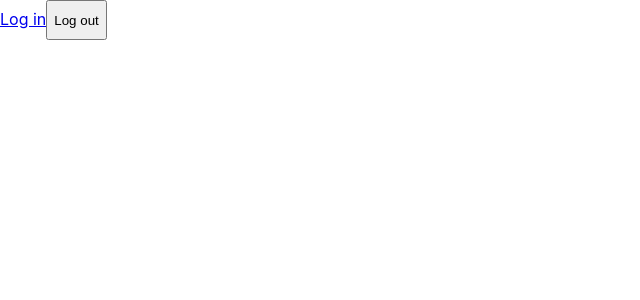
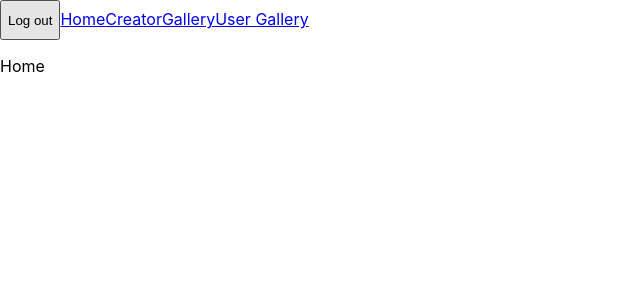
Before and after one commit to katliebig/final-project, a React (Create React App) app in the folder frontend/: page / in a window 1280 px wide. Shown: the top 300 px of the page, without its empty margins (0-640 px from the left). Built offline with nearby package versions, Linux system fonts and the light colour scheme; sample sign-in values are in the browser's storage.

Commit message:
built header showing links based on accessToken

```diff
--- a/frontend/src/App.js
+++ b/frontend/src/App.js
@@ -8,6 +8,7 @@ import Login from './components/Login'
 import Creator from './components/Creator'
 import Gallery from './components/Gallery'
 import UserGallery from './components/UserGallery'
+import Header from "./components/Header"
 
 import user from './reducers/user'
 import raceImageSet from './reducers/raceImageSet'
@@ -24,6 +25,7 @@ export const App = () => {
   return (
     <BrowserRouter>
       <Provider store={store}>
+        <Header />
         <Switch>
           <Route exact path="/" component={Home} />
           <Route path="/Login" component={Login} />
--- /dev/null
+++ b/frontend/src/components/Header.js
@@ -0,0 +1,41 @@
+import React from "react"
+import { useSelector, useDispatch, batch } from 'react-redux'
+import { Link } from 'react-router-dom'
+
+import user from '../reducers/user'
+
+const Header = () => {
+  const accessToken = useSelector(store => store.user.accessToken)
+
+  const dispatch = useDispatch()
+
+  const onLogoutButtonClick = () => {
+    batch(() => {
+      dispatch(user.actions.setId(null))
+      dispatch(user.actions.setUsername(null))
+      dispatch(user.actions.setAccessToken(null))
+    })
+    localStorage.removeItem("user")
+  }
+
+  return (
+    <header>
+      {accessToken &&
+        <button onClick={onLogoutButtonClick} className="logout-button">
+          Log out
+      </button>}
+
+      <Link to="/">Home</Link>
+
+      {!accessToken && <Link to="/Login">Log in</Link>}
+
+      {accessToken && <Link to="/Creator">Creator</Link>}
+
+      <Link to="/Gallery">Gallery</Link>
+
+      {accessToken && <Link to="/UserGallery">User Gallery</Link>}
+    </header>
+  )
+}
+
+export default Header
--- a/frontend/src/components/Home.js
+++ b/frontend/src/components/Home.js
@@ -1,33 +1,8 @@
 import React from 'react';
-import { useDispatch, batch } from 'react-redux'
-import { Link } from 'react-router-dom'
-
-import user from '../reducers/user'
 
 const Home = () => {
-  const dispatch = useDispatch()
-
-  const onLogoutButtonClick = () => {
-    batch(() => {
-      dispatch(user.actions.setId(null))
-      dispatch(user.actions.setUsername(null))
-      dispatch(user.actions.setAccessToken(null))
-    })
-    localStorage.removeItem("user")
-  }
-
   return (
-    <>
-      {/* <Link to="/Creator">
-        Character Creator
-      </Link> */}
-      <Link to="/Login">
-        Log in
-      </Link>
-      <button onClick={onLogoutButtonClick} className="logout-button">
-        Log out
-      </button>
-    </>
+    <p>Home</p>
   )
 }
 
```
Also changed, not shown: package.json (+15 -1 lines), 2 other files (tests, documents, lock files or other folders).
